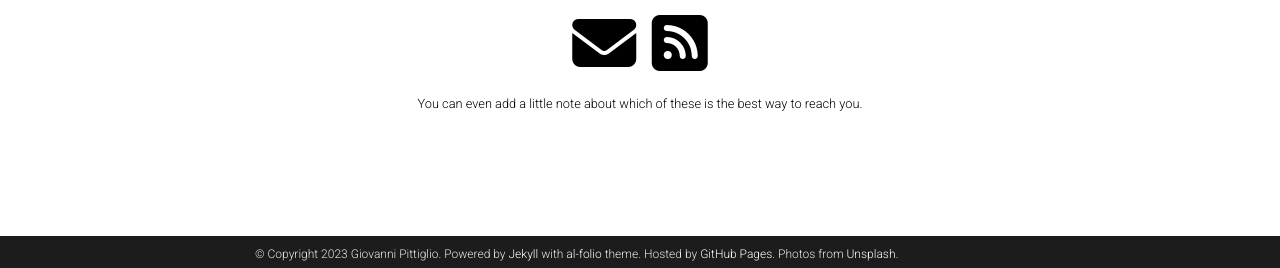
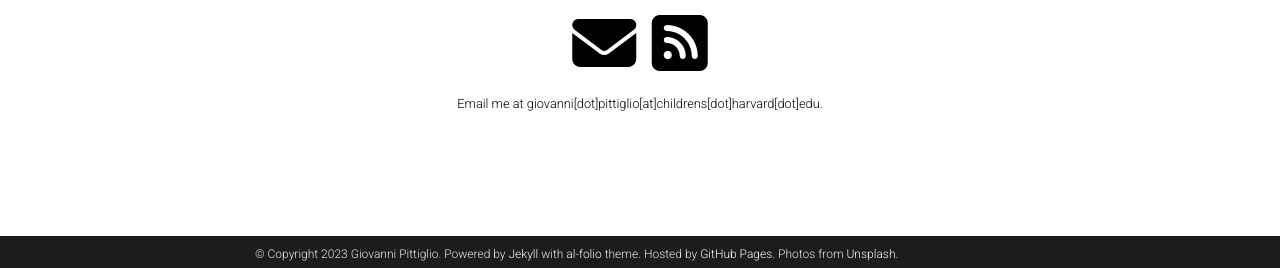
Before and after one commit to giovannipittiglio/giovannipittiglio.github.io, a Jekyll site: the page built from _pages/about.md, in a window 1280 px wide. Shown: the part 629-897 px from the top of the page. Built offline with Jekyll 4.4.1, drawn with Linux system fonts in a browser that asks for light colours; comment, search, counter and statistics services are not loaded; a style sheet for code colours, icons or effects is not loaded.

Commit message:
Update _config.yml

```diff
--- a/_config.yml
+++ b/_config.yml
@@ -108,7 +108,7 @@
 zotero_username: # your zotero username
 
 contact_note: >
-  You can even add a little note about which of these is the best way to reach you.
+  Email me at giovanni[dot]pittiglio[at]childrens[dot]harvard[dot]edu.
 
 # -----------------------------------------------------------------------------
 # Analytics and search engine verification
@@ -172,19 +172,19 @@
   news:
     defaults:
       layout: post
-    output: true
+    output: false
     permalink: /news/:path/
   projects:
-    output: true
+    output: false
     permalink: /projects/:path/
 
 announcements:
-  enabled: true
+  enabled: false
   scrollable: true # adds a vertical scroll bar if there are more than 3 news items
   limit: 5 # leave blank to include all the news in the `_news` folder
 
 latest_posts:
-  enabled: true
+  enabled: false
   scrollable: true # adds a vertical scroll bar if there are more than 3 new posts items
   limit: 3 # leave blank to include all the blog posts
 
```
